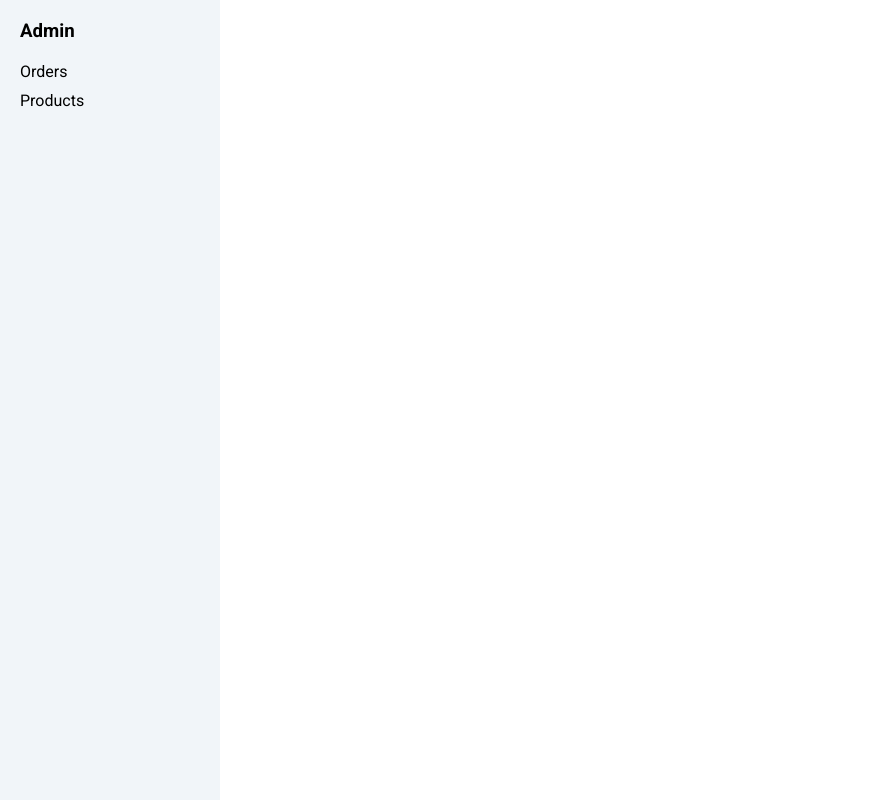
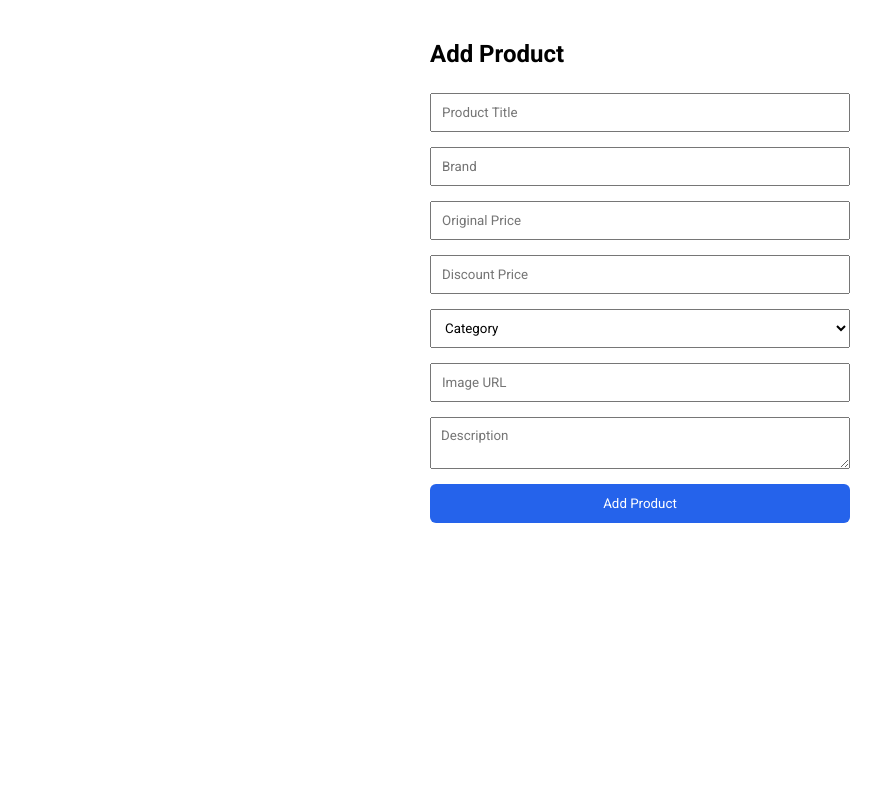
Before and after one commit to AmalRajMP/DealHive, a React (Create React App) app in the folder frontend/: page /admin/add-product in a window 1280 px wide. Shown: the whole page, without its empty margins (0-893 px from the left). Built offline with nearby package versions, Linux system fonts and the light colour scheme; no server answers.

Commit message:
feat(admin-products): add navigation button to add product page

```diff
--- a/frontend/src/App.js
+++ b/frontend/src/App.js
@@ -9,6 +9,7 @@ import ProtectedRoute from './components/ProtectedRoute'
 import CartPage from './pages/CartPage'
 import WishlistPage from './pages/WishlistPage'
 import AdminDashboard from './pages/admin/AdminDashboard'
+import AddProduct from './pages/admin/AddProduct'
 
 const App = () => (
   <Routes>
@@ -56,7 +57,8 @@ const App = () => (
         </ProtectedRoute>
       }
     />
-    <Route path="/admin/*" element={<AdminDashboard />} />{' '}
+    <Route path="/admin/*" element={<AdminDashboard />} />
+    <Route path="/admin/add-product" element={<AddProduct />} />
   </Routes>
 )
 
--- a/frontend/src/pages/AdminProducts/index.js
+++ b/frontend/src/pages/AdminProducts/index.js
@@ -1,9 +1,12 @@
 import { useEffect, useState } from 'react'
+import { useNavigate } from 'react-router-dom'
+
 import authFetch from '../../utils/authFetch'
 
 import {
   Container,
   Title,
+  AddBtn,
   Card,
   Info,
   ProductTitle,
@@ -24,6 +27,8 @@ const AdminProducts = () => {
   const [products, setProducts] = useState([])
   const [editingProduct, setEditingProduct] = useState(null)
   const [form, setForm] = useState({})
+
+  const navigate = useNavigate()
 
   useEffect(() => {
     const fetchProducts = async () => {
@@ -68,6 +73,9 @@ const AdminProducts = () => {
   return (
     <Container>
       <Title>Admin Products</Title>
+      <AddBtn onClick={() => navigate('/admin/add-product')}>
+        + Add Product
+      </AddBtn>
 
       {products.map((p) => {
         console.log(p)
--- a/frontend/src/pages/AdminProducts/styledComponents.js
+++ b/frontend/src/pages/AdminProducts/styledComponents.js
@@ -7,6 +7,20 @@ export const Container = styled.div`
 export const Title = styled.h2`
   font-size: 24px;
   margin-bottom: 20px;
+`
+export const AddBtn = styled.button`
+  background: #2563eb;
+  color: white;
+  border: none;
+  padding: 10px 16px;
+  border-radius: 8px;
+  cursor: pointer;
+  margin-bottom: 20px;
+  font-weight: 500;
+
+  &:hover {
+    background: #1d4ed8;
+  }
 `
 
 export const Card = styled.div`
@@ -81,7 +95,7 @@ export const Actions = styled.div`
 export const ModalOverlay = styled.div`
   position: fixed;
   inset: 0;
-  background: rgba(0,0,0,0.4);
+  background: rgba(0, 0, 0, 0.4);
   display: flex;
   justify-content: center;
   align-items: center;
--- /dev/null
+++ b/frontend/src/pages/admin/AddProduct/index.js
@@ -0,0 +1,65 @@
+import { useState } from 'react'
+import {
+  Container,
+  Title,
+  Form,
+  Input,
+  TextArea,
+  Select,
+  Button,
+} from './styledComponents'
+
+const AddProduct = () => {
+  const [form, setForm] = useState({})
+
+  const handleChange = (e) => {
+    setForm({ ...form, [e.target.name]: e.target.value })
+  }
+
+  return (
+    <Container>
+      <Title>Add Product</Title>
+
+      <Form>
+        <Input
+          name="title"
+          placeholder="Product Title"
+          onChange={handleChange}
+        />
+        <Input name="brand" placeholder="Brand" onChange={handleChange} />
+        <Input
+          name="originalPrice"
+          placeholder="Original Price"
+          onChange={handleChange}
+        />
+        <Input
+          name="discountPrice"
+          placeholder="Discount Price"
+          onChange={handleChange}
+        />
+
+        <Select name="category" onChange={handleChange}>
+          <option>Category</option>
+          <option value="mens-watches">Mens Watches</option>
+          <option value="womens-watches">Womens Watches</option>
+        </Select>
+
+        <Input
+          name="thumbnail"
+          placeholder="Image URL"
+          onChange={handleChange}
+        />
+
+        <TextArea
+          name="description"
+          placeholder="Description"
+          onChange={handleChange}
+        />
+
+        <Button type="button">Add Product</Button>
+      </Form>
+    </Container>
+  )
+}
+
+export default AddProduct
--- /dev/null
+++ b/frontend/src/pages/admin/AddProduct/styledComponents.js
@@ -0,0 +1,40 @@
+import styled from 'styled-components'
+
+export const Container = styled.div`
+  padding: 40px;
+  max-width: 500px;
+  margin: auto;
+`
+
+export const Title = styled.h2`
+  margin-bottom: 25px;
+`
+
+export const Form = styled.div`
+  display: flex;
+  flex-direction: column;
+`
+
+export const Input = styled.input`
+  padding: 10px;
+  margin-bottom: 15px;
+`
+
+export const TextArea = styled.textarea`
+  padding: 10px;
+  margin-bottom: 15px;
+`
+
+export const Select = styled.select`
+  padding: 10px;
+  margin-bottom: 15px;
+`
+
+export const Button = styled.button`
+  background: #2563eb;
+  color: white;
+  border: none;
+  padding: 12px;
+  cursor: pointer;
+  border-radius: 6px;
+`
```
